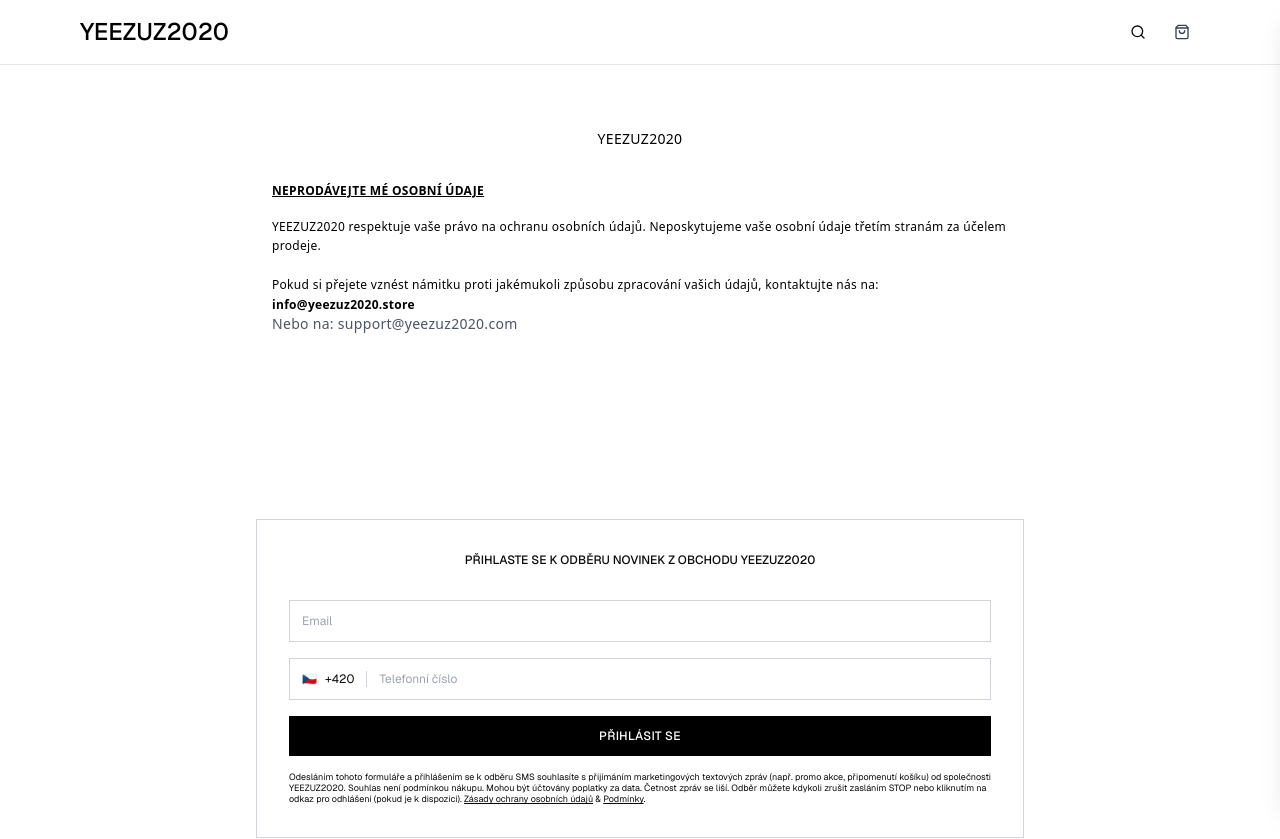
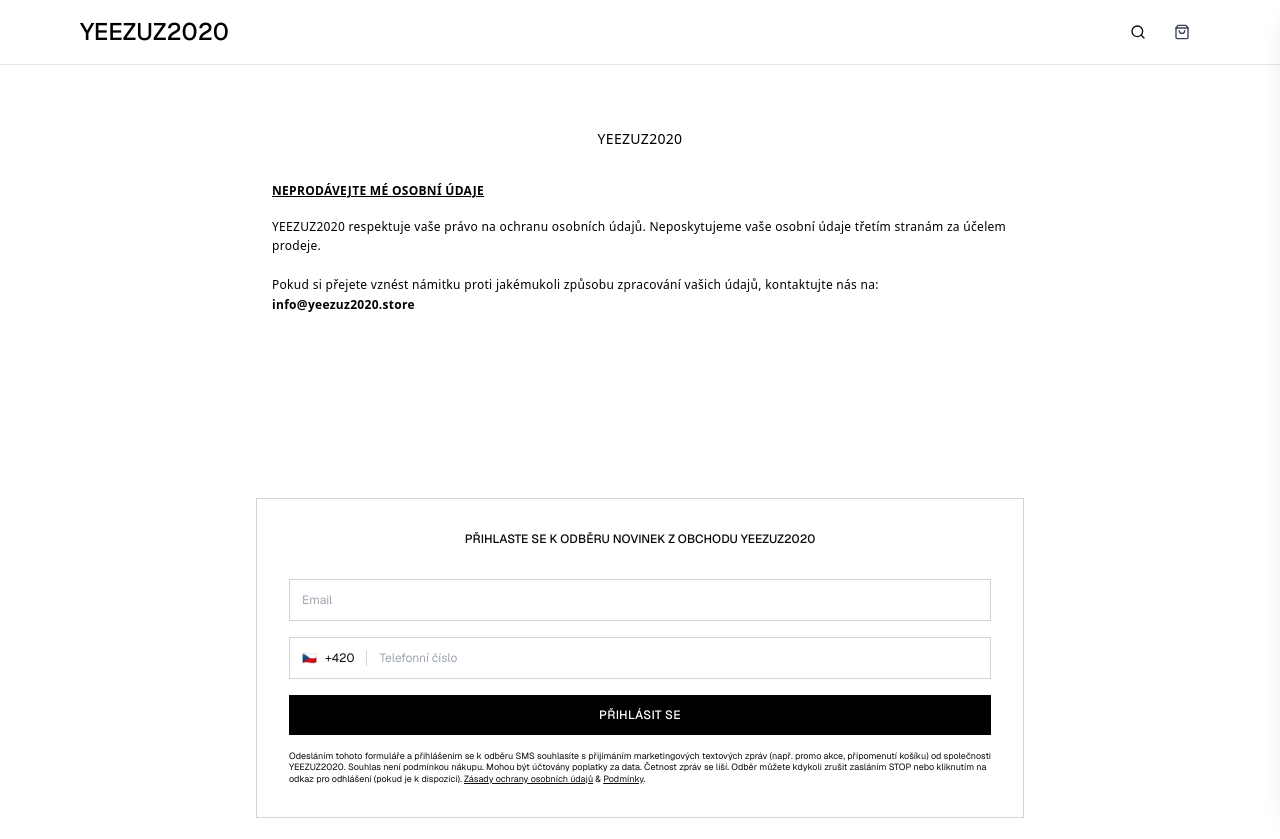
Before and after one commit to yung988/labute-store, a Next.js app: page /neprodavejte-me-osobni-udaje in a window 1280 px wide. Shown: the top 839 px of the page. Built offline with nearby package versions, Linux system fonts and the light colour scheme; no server answers.

Commit message:
Remove old support email references

```diff
--- a/app/neprodavejte-me-osobni-udaje/page.tsx
+++ b/app/neprodavejte-me-osobni-udaje/page.tsx
@@ -18,8 +18,6 @@ export default function DoNotSellPage() {
               info@yeezuz2020.store
             </a>
           </span>
-          <br />
-          <span className="text-sm text-gray-600">Nebo na: support@yeezuz2020.com</span>
         </p>
       </section>
     </div>
--- a/app/pomoc/page.tsx
+++ b/app/pomoc/page.tsx
@@ -21,7 +21,6 @@ export default function OrderPolicyPage() {
             info@yeezuz2020.store
           </a>
         </p>
-        <p className="mt-1 text-sm text-gray-600">Nebo na: support@yeezuz2020.com</p>
       </section>
 
       <section className="mb-10">
--- a/app/pristupnost/page.tsx
+++ b/app/pristupnost/page.tsx
@@ -18,8 +18,6 @@ export default function AccessibilityPage() {
               info@yeezuz2020.store
             </a>
           </span>
-          <br />
-          <span className="text-sm text-gray-600">Nebo na: support@yeezuz2020.com</span>
         </p>
       </section>
     </div>
--- a/app/privacy/page.tsx
+++ b/app/privacy/page.tsx
@@ -56,7 +56,6 @@ export default function PrivacyPage() {
             info@yeezuz2020.store
           </a>
         </span>
-        <span className="block text-sm text-gray-600 mt-1">Nebo na: support@yeezuz2020.com</span>
       </p>
 
       <h2 className="font-bold underline mb-2">Změny zásad</h2>
```
Also changed, not shown: 1 other file (tests, documents, lock files or other folders).
